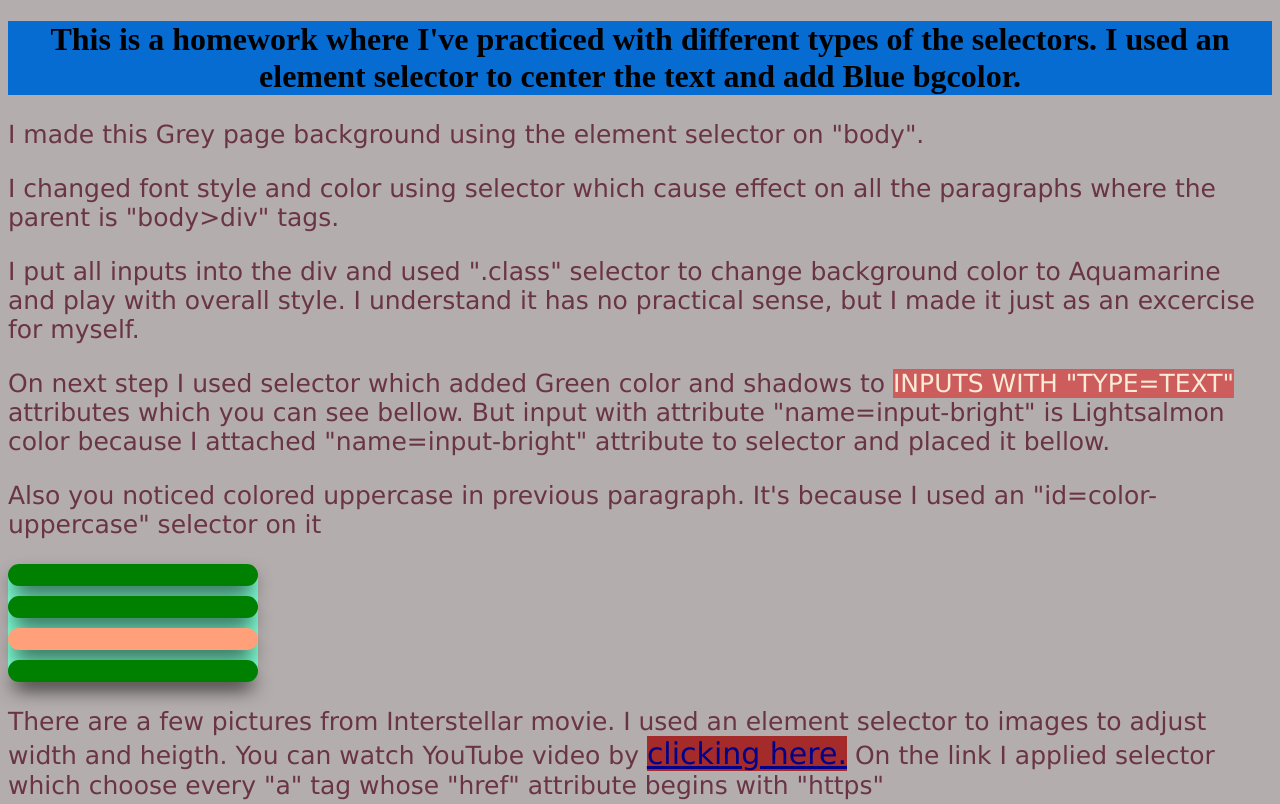
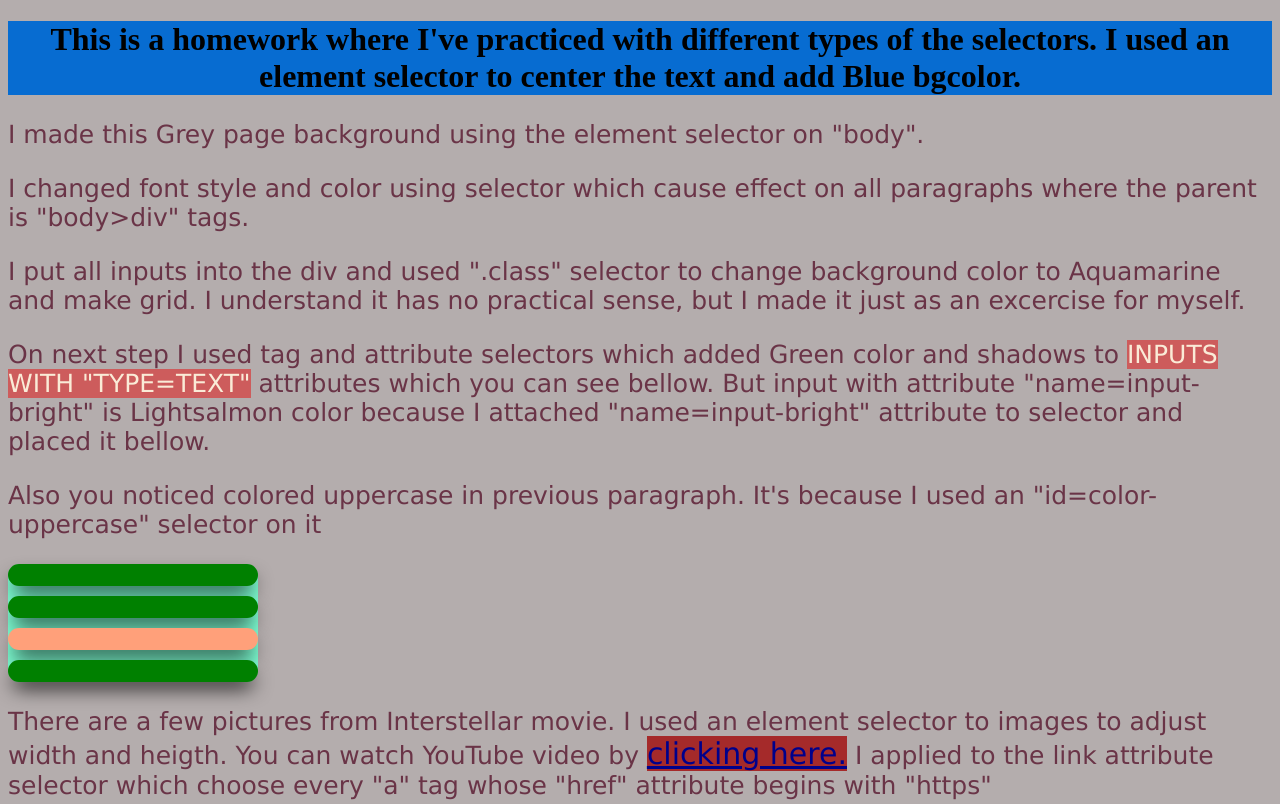
Before and after one commit to andrew221b/hw5, a plain HTML site: page index.html in a window 1280 px wide. Shown: the top 804 px of the page. Drawn offline with Linux system fonts and the light colour scheme.

Commit message:
final version v_2

```diff
--- a/index.html
+++ b/index.html
@@ -21,19 +21,19 @@
         </p>
 
         <p>
-            I changed font style and color using selector which cause effect on all the paragraphs where the parent is
+            I changed font style and color using selector which cause effect on all paragraphs where the parent is
             "body>div"
             tags.
         </p>
 
         <p>
             I put all inputs into the div and used ".class" selector to change background color to Aquamarine and
-            play with overall style. I understand it has no practical sense, but I made it just as an excercise for
+            make grid. I understand it has no practical sense, but I made it just as an excercise for
             myself.
         </p>
 
         <p>
-            On next step I used selector which added Green color and shadows to
+            On next step I used tag and attribute selectors which added Green color and shadows to
             <span id="color-uppercase">inputs with "type=text"</span> attributes which you can see bellow.
             But input with attribute "name=input-bright" is Lightsalmon color
             because I attached "name=input-bright" attribute to selector and placed it bellow.
@@ -56,7 +56,7 @@
             There are a few pictures from Interstellar movie. I used an element selector to images to adjust width and
             heigth.
             You can watch YouTube video by <a href="https://www.youtube.com/watch?v=UDVtMYqUAyw" target="_blank">clicking here.</a>
-            On the link I applied selector which choose every "a" tag whose "href" attribute begins with "https"
+            I applied to the link attribute selector which choose every "a" tag whose "href" attribute begins with "https"
         </p>
 
         <p>
```
